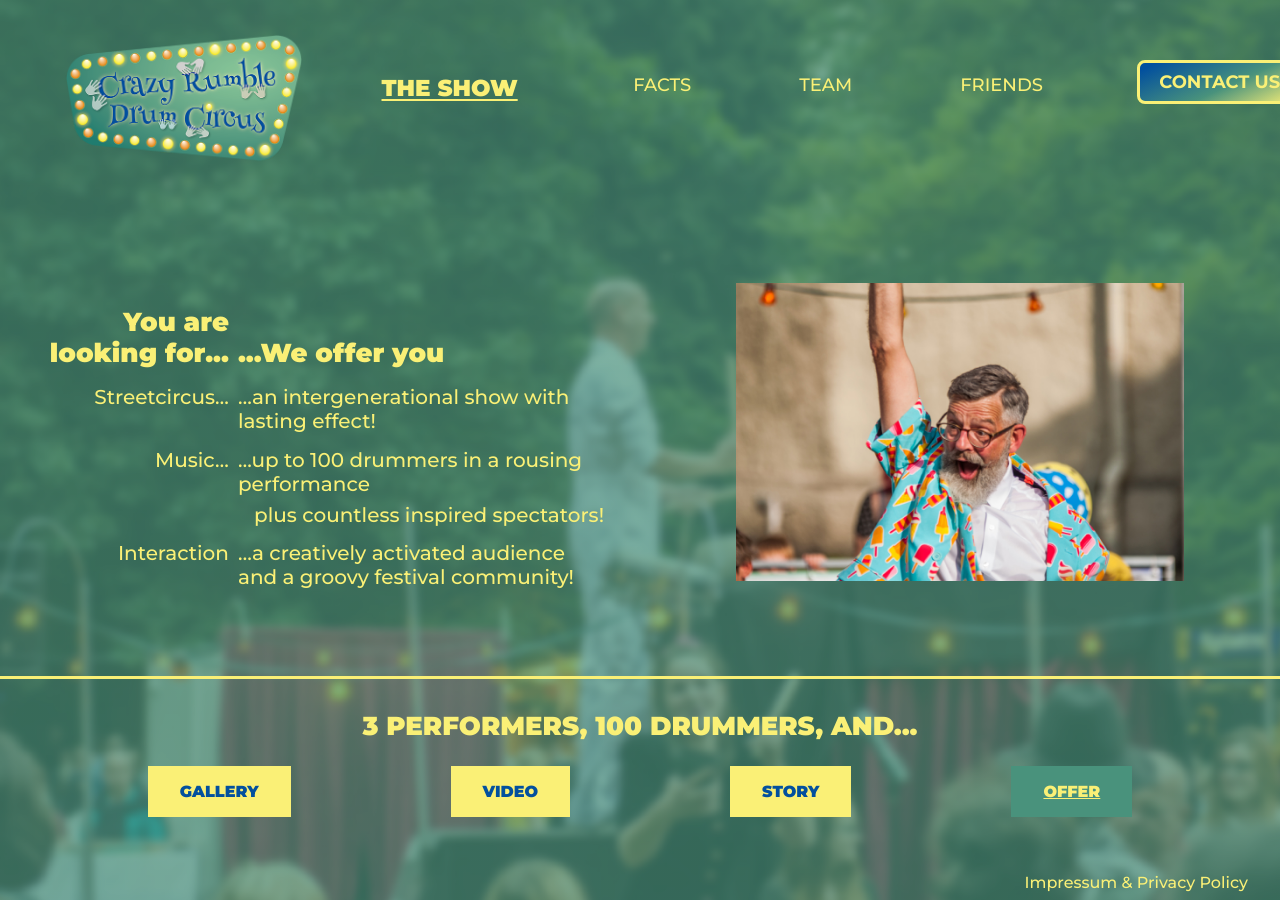
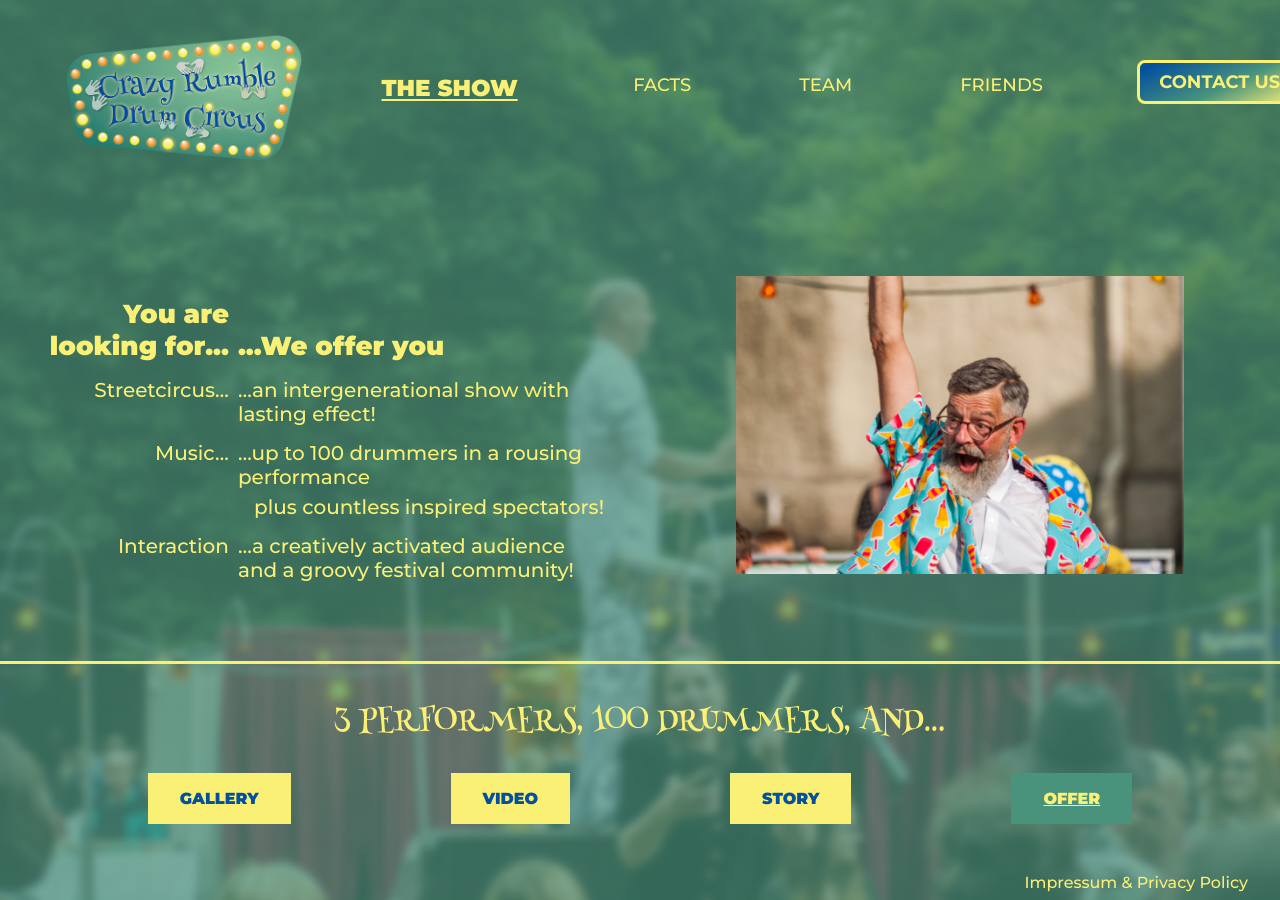
Before and after one commit to matteocarpi/crdc, a Jekyll site: the page built from the-show.md, in a window 1280 px wide. Built offline with Jekyll 4.4.1, drawn with Linux system fonts in a browser that asks for light colours; nearby versions of some CDN libraries; comment, search, counter and statistics services are not loaded.

Commit message:
font for slogan show

```diff
--- a/_sass/show.scss
+++ b/_sass/show.scss
@@ -46,6 +46,11 @@ td > p {
   flex-direction: column;
   align-items: center;
   justify-content: flex-end;
+
+  h1{
+    font: 100% $happy;
+    font-size: 30px;
+  }
 }
 .show-navigation {
   margin-top: 1em;
```
